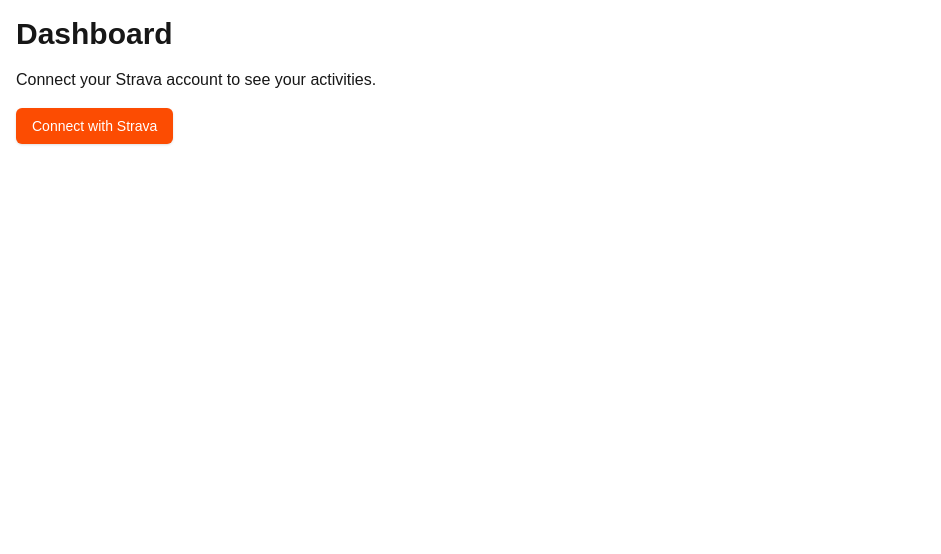
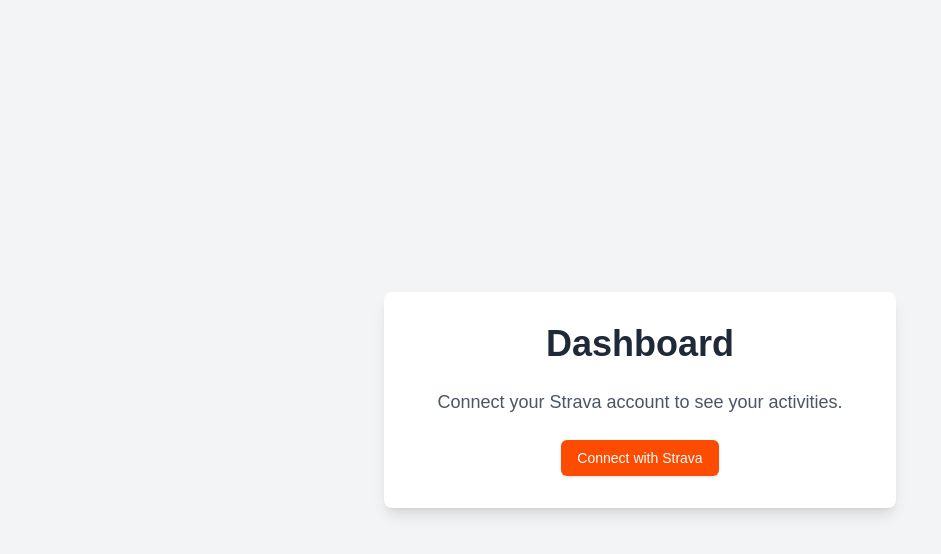
Before and after one commit to DeclanBengtson/strava-visualiser, a Next.js app: page / in a window 1280 px wide. Shown: the top 554 px of the page, without its empty margins (0-941 px from the left). Built offline with nearby package versions, Linux system fonts and the light colour scheme; no server answers.

Commit message:
Updated styling

```diff
--- a/app/page.tsx
+++ b/app/page.tsx
@@ -1,24 +1,27 @@
-import { cookies } from 'next/headers'
-import StravaAuthButton from '../components/StravaAuthButton.tsx'
-import StravaData from '../components/StravaData.tsx'
+import { cookies } from 'next/headers';
+import StravaAuthButton from '../components/StravaAuthButton.tsx';
+import StravaData from '../components/StravaData.tsx';
 
 export default function Dashboard() {
-    const cookieStore = cookies()
-    const isAuthenticated = !!cookieStore.get('strava_refresh_token')
-    console.log(cookieStore)
+    const cookieStore = cookies();
+    const isAuthenticated = !!cookieStore.get('strava_refresh_token');
+    console.log(cookieStore);
 
     return (
-        <div className="container mx-auto p-4">
-
+        <div className="flex items-center justify-center min-h-screen bg-gray-100">
+            <div className="w-full max-w-lg bg-white shadow-lg rounded-lg p-8">
             {isAuthenticated ? (
                 <StravaData />
             ) : (
-                <div>
-                    <h1 className="text-3xl font-bold mb-4">Dashboard</h1>
-                    <p className="mb-4">Connect your Strava account to see your activities.</p>
-                    <StravaAuthButton/>
+                    <div className="text-center">
+                        <h1 className="text-4xl font-extrabold text-gray-800 mb-6">Dashboard</h1>
+                        <p className="text-lg text-gray-600 mb-6">
+                            Connect your Strava account to see your activities.
+                        </p>
+                        <StravaAuthButton />
                 </div>
             )}
         </div>
-    )
+        </div>
+    );
 }
```
